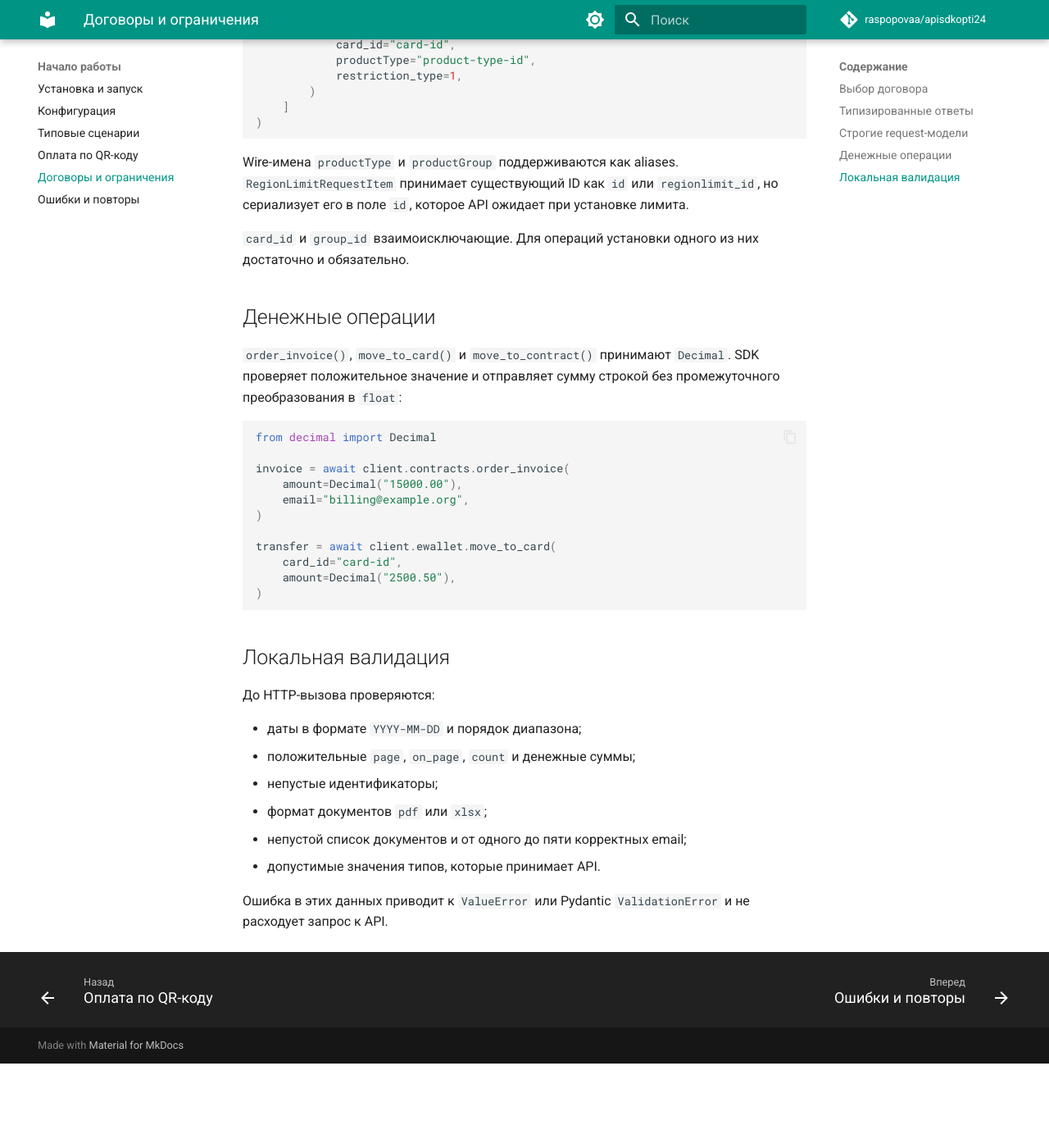
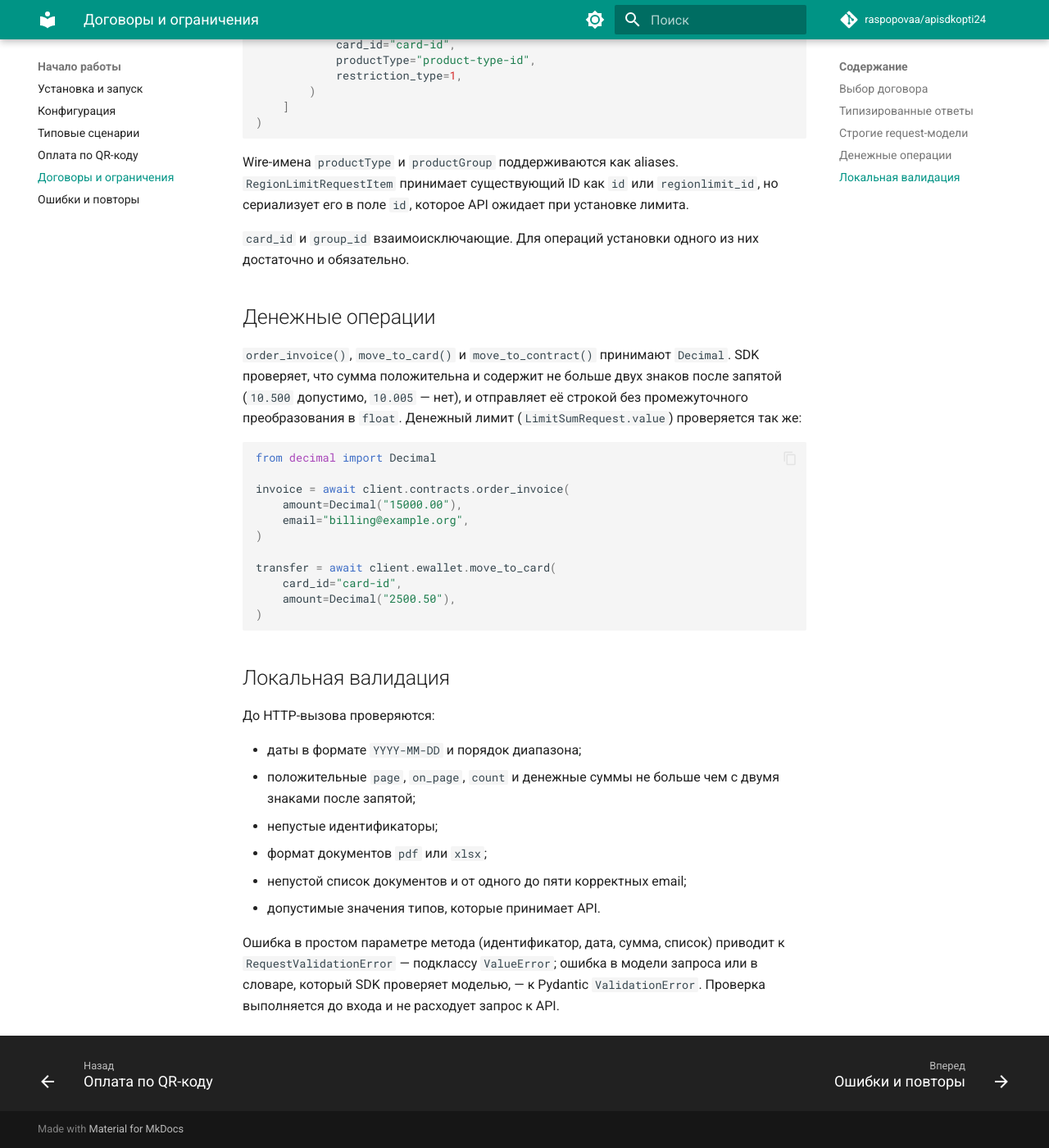
Before and after one commit to raspopovaa/apisdkopti24, an MkDocs documentation site: the page built from docs/contracts-and-limits.md, in a window 1280 px wide and 1400 px high, scrolled down 1482 px. Shown: the whole window at 82% size. Built offline with MkDocs 1.6.1 and Material for MkDocs 9.7.7, drawn with Linux system fonts in a browser that asks for light colours; comment, search, counter and statistics services are not loaded; the version menu is left out; before the commit the page ends 2779 px from its top, so only the background shows below that.

Commit message:
docs: rename contracts page, drop duplicate API reference, refresh checks
- section-2b.md becomes contracts-and-limits.md; money and error-type
  validation rules match the current SDK.
- Remove the generated api-reference.md page that duplicated navigation.
- RELEASE.md lists the generator and strict documentation checks.

Co-Authored-By: Claude Opus 5.5 <noreply@anthropic.com>

````diff
--- a/docs/section-2b.md
+++ b/docs/contracts-and-limits.md
@@ -86,8 +86,10 @@ Wire-имена `productType` и `productGroup` поддерживаются к
 ## Денежные операции
 
 `order_invoice()`, `move_to_card()` и `move_to_contract()` принимают `Decimal`.
-SDK проверяет положительное значение и отправляет сумму строкой без промежуточного
-преобразования в `float`:
+SDK проверяет, что сумма положительна и содержит не больше двух знаков после
+запятой (`10.500` допустимо, `10.005` — нет), и отправляет её строкой без
+промежуточного преобразования в `float`. Денежный лимит (`LimitSumRequest.value`)
+проверяется так же:
 
 ```python
 from decimal import Decimal
@@ -108,11 +110,14 @@ transfer = await client.ewallet.move_to_card(
 До HTTP-вызова проверяются:
 
 - даты в формате `YYYY-MM-DD` и порядок диапазона;
-- положительные `page`, `on_page`, `count` и денежные суммы;
+- положительные `page`, `on_page`, `count` и денежные суммы не больше чем с двумя
+  знаками после запятой;
 - непустые идентификаторы;
 - формат документов `pdf` или `xlsx`;
 - непустой список документов и от одного до пяти корректных email;
 - допустимые значения типов, которые принимает API.
 
-Ошибка в этих данных приводит к `ValueError` или Pydantic `ValidationError` и не
-расходует запрос к API.
+Ошибка в простом параметре метода (идентификатор, дата, сумма, список) приводит к
+`RequestValidationError` — подклассу `ValueError`; ошибка в модели запроса или в
+словаре, который SDK проверяет моделью, — к Pydantic `ValidationError`. Проверка
+выполняется до входа и не расходует запрос к API.
--- a/mkdocs.yml
+++ b/mkdocs.yml
@@ -74,7 +74,7 @@ nav:
       - Конфигурация: configuration.md
       - Типовые сценарии: scenarios.md
       - Оплата по QR-коду: qr-payments.md
-      - Договоры и ограничения: section-2b.md
+      - Договоры и ограничения: contracts-and-limits.md
       - Ошибки и повторы: errors.md
   - Учебные примеры:
       - examples/index.md
@@ -203,7 +203,6 @@ nav:
       - Виртуальные карты и QR: methods/virtual_cards.md
   - Типы данных: data-types/index.md
   - Матрица моделей: reference/model-matrix.md
-  - Справочник API: api-reference.md
   - Устройство SDK:
       - Архитектура: architecture.md
       - Валидация запросов: request-validation.md
````
Also changed, not shown: CHANGELOG.md (+4 -0 lines), docs/RELEASE.md (+10 -0 lines), docs/api-reference.md (deleted, +0 -10 lines), docs/index.md (+1 -1 lines), docs/scenarios.md (+1 -1 lines), 1 other file.
